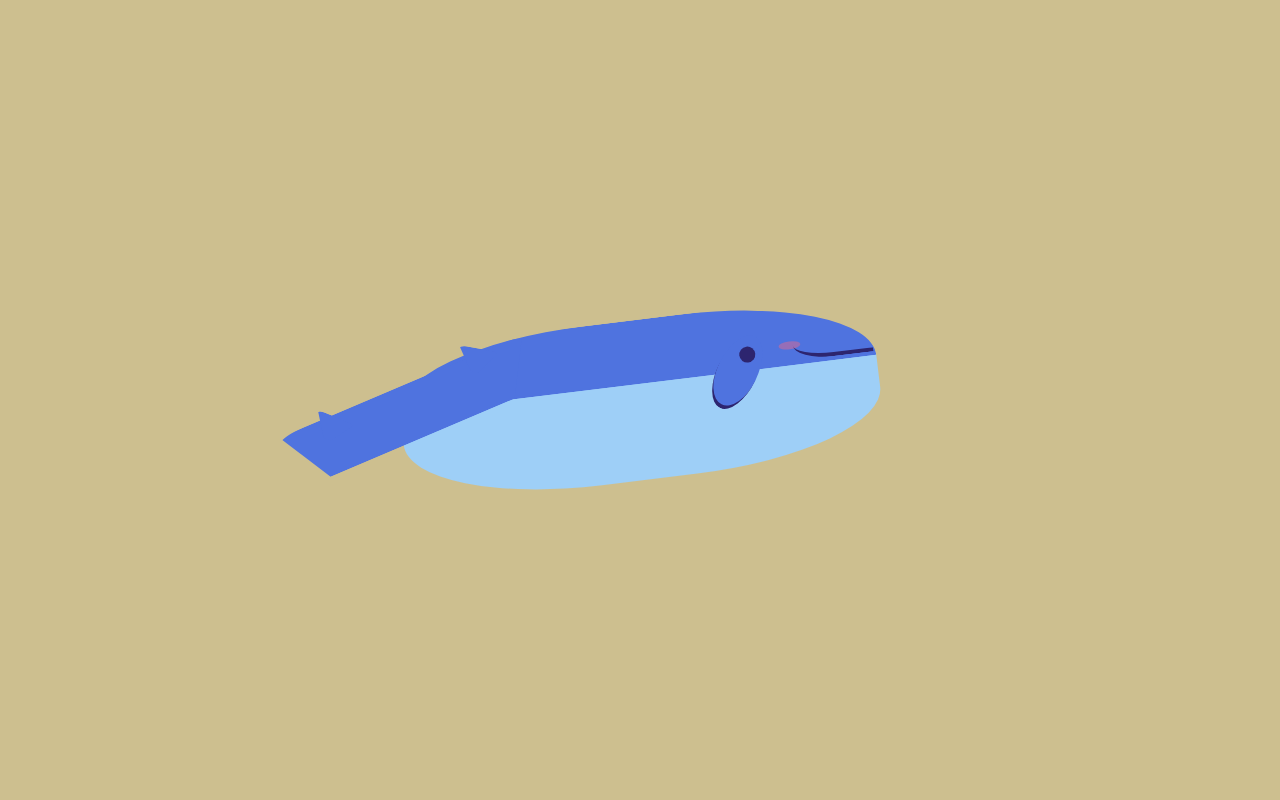
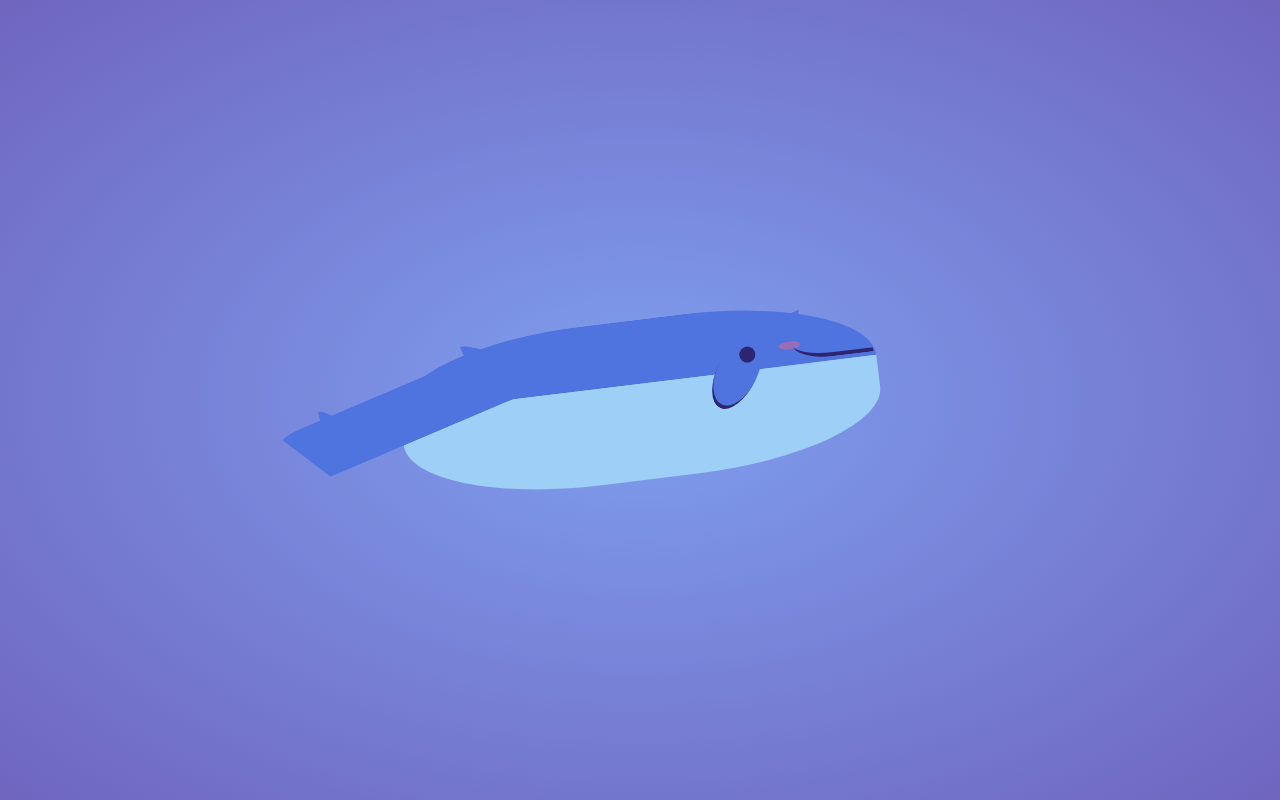
Before and after one commit to pjnalls/scss-blue-whale-art, a plain HTML site: page index.html in a window 1280 px wide. Drawn offline with Linux system fonts and the light colour scheme.

Commit message:
Watch `main.scss` and update `main.css`.

```diff
--- a/dist/css/main.css
+++ b/dist/css/main.css
@@ -32,7 +32,7 @@ body {
           justify-content: center;
   width: 100vw;
   height: 100vh;
-  background: #cdbf8f;
+  background: radial-gradient(#7f9fef, #6f65bf);
 }
 
 .canvas .body {
@@ -138,4 +138,19 @@ body {
   left: 20vmin;
   top: -7.75vmin;
 }
+
+.canvas .top {
+  position: absolute;
+  background: transparent;
+  border-left: 0.5vmin solid transparent;
+  border-right: 0.5vmin solid transparent;
+  border-top: 1vmin solid #4f73df;
+  border-radius: 10%;
+  width: 1vmin;
+  height: 0;
+  -webkit-transform: rotate(100deg);
+          transform: rotate(100deg);
+  left: 50vmin;
+  top: -6.9vmin;
+}
 /*# sourceMappingURL=main.css.map */
```
Also changed, not shown: 1 other file.
